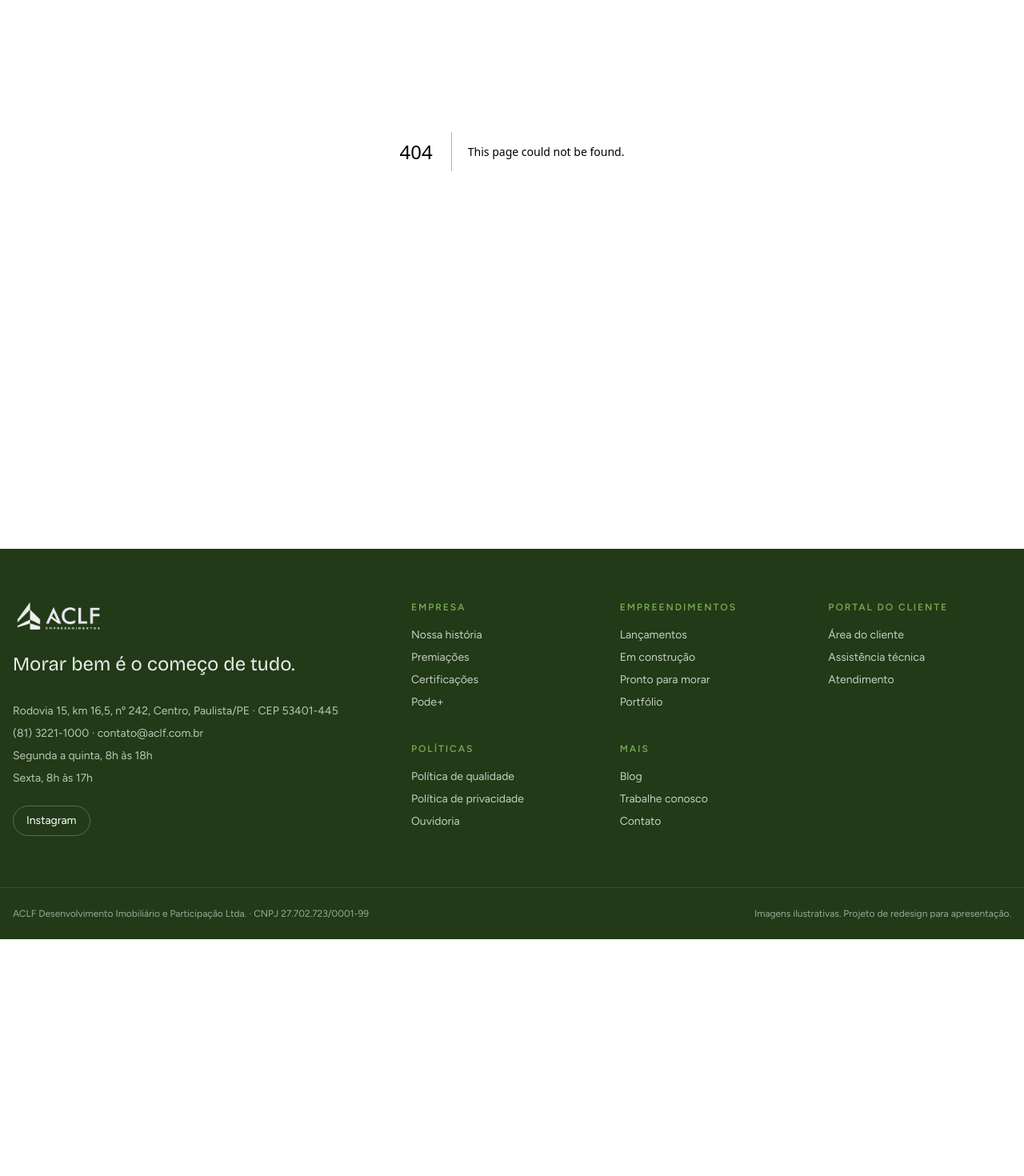
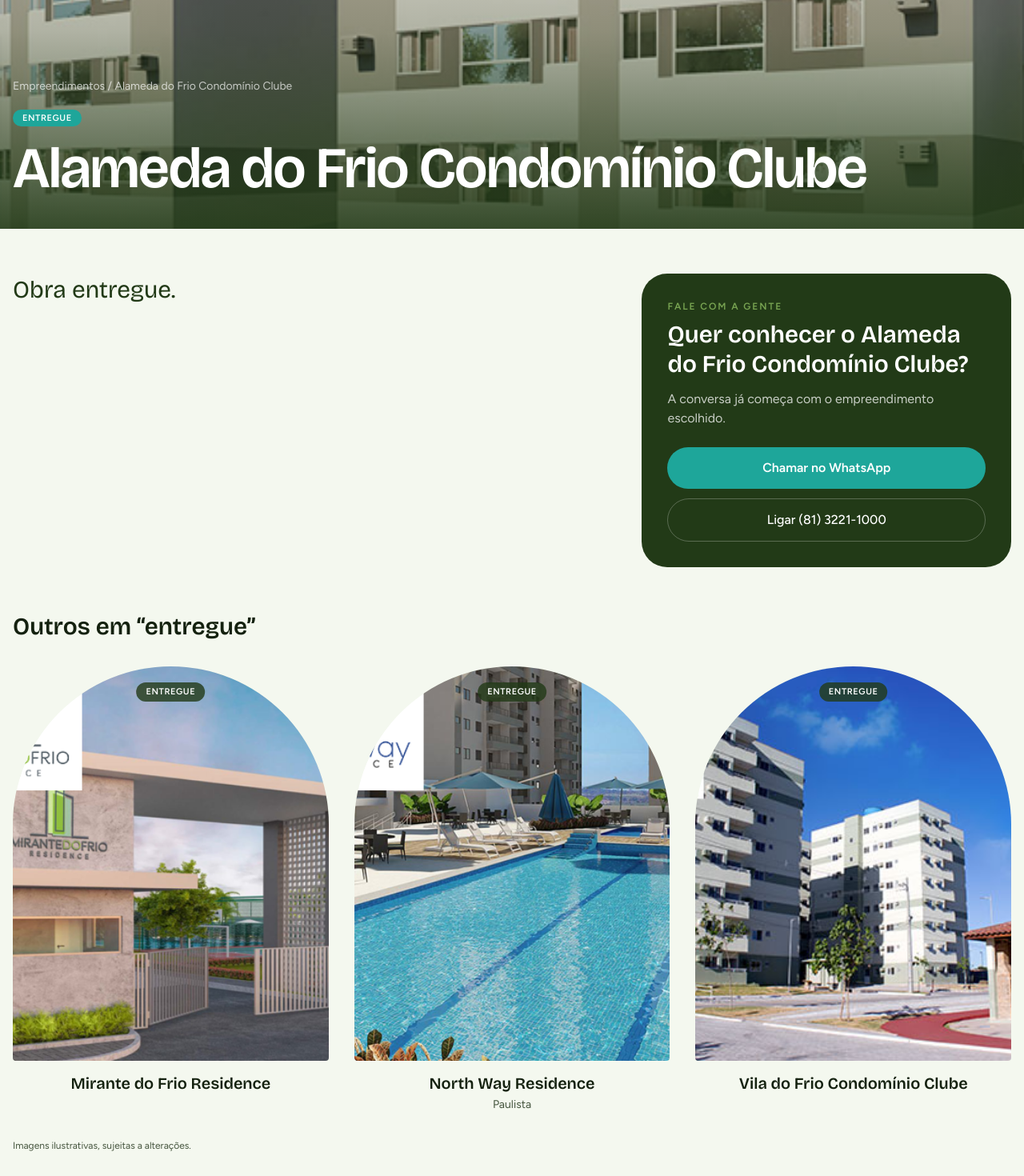
Before and after one commit to joaobatis1a/aclf-mvp, a Next.js app: page /imovel/alameda-do-frio in a window 1280 px wide. Before the commit this address had no page. Shown: the part 320-1790 px from the top of the page at 80% size. Before the commit the page ends 1494 px from the top, so only its background shows below. Built offline with nearby package versions, Linux system fonts and the light colour scheme.

Commit message:
feat: add property detail page with gallery and contextual contact

```diff
--- /dev/null
+++ b/src/app/imovel/[slug]/page.tsx
@@ -0,0 +1,139 @@
+import type { Metadata } from "next";
+import Image from "next/image";
+import Link from "next/link";
+import { notFound } from "next/navigation";
+import Gallery from "@/components/Gallery";
+import PropertyCard, { specsOf } from "@/components/PropertyCard";
+import { site } from "@/config/site";
+import { getProperty, phaseLabel, properties } from "@/data/properties";
+
+export function generateStaticParams() {
+  return properties.map((p) => ({ slug: p.slug }));
+}
+
+export async function generateMetadata({ params }: PageProps<"/imovel/[slug]">): Promise<Metadata> {
+  const { slug } = await params;
+  const p = getProperty(slug);
+  return p ? { title: p.name, description: p.summary } : {};
+}
+
+export default async function PropertyPage({ params }: PageProps<"/imovel/[slug]">) {
+  const { slug } = await params;
+  const p = getProperty(slug);
+  if (!p) notFound();
+
+  const where = [p.neighborhood, p.city].filter(Boolean).join(" · ");
+  const specs = specsOf(p);
+  const wa = `${site.whatsappHref}?text=${encodeURIComponent(`Olá! Quero saber mais sobre o ${p.name}.`)}`;
+  const related = properties.filter((o) => o.slug !== p.slug && o.phase === p.phase).slice(0, 3);
+
+  return (
+    <>
+      <section className="relative">
+        <div className="relative h-[62vh] min-h-[26rem] w-full bg-forest">
+          <Image src={p.cover} alt={`${p.name}`} fill priority sizes="100vw" className="object-cover" />
+          <div className="absolute inset-0 bg-gradient-to-t from-forest/90 via-forest/30 to-transparent" />
+          <div className="container-x absolute inset-x-0 bottom-0 pb-10 text-white">
+            <nav aria-label="Trilha" className="mb-4 text-sm text-white/70">
+              <Link href="/empreendimentos" className="hover:text-white">Empreendimentos</Link> / {p.name}
+            </nav>
+            <span className="rounded-full bg-teal px-3 py-1 text-[11px] font-semibold uppercase tracking-wider">{phaseLabel[p.phase]}</span>
+            <h1 className="mt-4 font-display text-5xl font-semibold leading-none tracking-tight sm:text-7xl">{p.name}</h1>
+            {where && <p className="mt-3 text-lg text-white/85">{where}</p>}
+          </div>
+        </div>
+      </section>
+
+      <div className="container-x grid gap-12 py-14 lg:grid-cols-[1.6fr_1fr]">
+        <div className="space-y-14">
+          <div>
+            <p className="font-display text-2xl leading-snug text-forest sm:text-3xl">{p.summary}</p>
+            {specs.length > 0 && (
+              <ul className="mt-8 flex flex-wrap gap-3">
+                {specs.map((s) => (
+                  <li key={s} className="rounded-full border border-line bg-white px-5 py-2.5 text-sm font-semibold">{s}</li>
+                ))}
+              </ul>
+            )}
+          </div>
+
+          {p.amenities && (
+            <section aria-labelledby="lazer">
+              <p className="eyebrow">Lazer</p>
+              <h2 id="lazer" className="mt-2 font-display text-3xl font-semibold">O condomínio clube</h2>
+              <ul className="mt-6 grid gap-3 sm:grid-cols-2">
+                {p.amenities.map((a) => (
+                  <li key={a} className="flex items-center gap-3 rounded-2xl bg-white px-5 py-4">
+                    <span className="size-2.5 rounded-full bg-teal" aria-hidden />
+                    {a}
+                  </li>
+                ))}
+              </ul>
+            </section>
+          )}
+
+          {p.highlights && (
+            <section aria-labelledby="diferenciais">
+              <p className="eyebrow">Diferenciais</p>
+              <h2 id="diferenciais" className="mt-2 font-display text-3xl font-semibold">Por que aqui</h2>
+              <ul className="mt-6 space-y-3 text-lg">
+                {p.highlights.map((h) => (
+                  <li key={h} className="border-b border-line pb-3">{h}</li>
+                ))}
+              </ul>
+            </section>
+          )}
+        </div>
+
+        <aside className="lg:sticky lg:top-32 lg:self-start">
+          <div className="rounded-[2rem] bg-forest p-8 text-white">
+            <p className="eyebrow !text-leaf">Fale com a gente</p>
+            <h2 className="mt-2 font-display text-3xl font-semibold leading-tight">Quer conhecer o {p.name}?</h2>
+            <p className="mt-3 text-white/75">A conversa já começa com o empreendimento escolhido.</p>
+            <a href={wa} target="_blank" rel="noopener noreferrer" className="mt-6 block rounded-full bg-teal px-6 py-3.5 text-center font-semibold text-white transition hover:bg-teal-deep">
+              Chamar no WhatsApp
+            </a>
+            <a href={site.phoneHref} className="mt-3 block rounded-full border border-white/25 px-6 py-3.5 text-center font-medium transition hover:bg-white hover:text-forest">
+              Ligar {site.phone}
+            </a>
+          </div>
+        </aside>
+      </div>
+
+      {p.gallery && (
+        <section className="container-x pb-14" aria-labelledby="galeria">
+          <p className="eyebrow">Galeria</p>
+          <h2 id="galeria" className="mb-6 mt-2 font-display text-3xl font-semibold">Veja o projeto por dentro e por fora</h2>
+          <Gallery images={p.gallery} name={p.name} />
+        </section>
+      )}
+
+      {p.floorPlan && (
+        <section className="container-x pb-14" aria-labelledby="planta">
+          <p className="eyebrow">Planta</p>
+          <h2 id="planta" className="mb-6 mt-2 font-display text-3xl font-semibold">Apartamento tipo</h2>
+          <div className="relative aspect-[16/10] overflow-hidden rounded-3xl border border-line bg-white">
+            <Image src={p.floorPlan} alt={`Planta do apartamento tipo do ${p.name}`} fill sizes="(min-width: 1024px) 70rem, 100vw" className="object-contain p-4" />
+          </div>
+        </section>
+      )}
+
+      {related.length > 0 && (
+        <section className="container-x pb-8" aria-labelledby="outros">
+          <h2 id="outros" className="mb-8 font-display text-3xl font-semibold">Outros em “{phaseLabel[p.phase].toLowerCase()}”</h2>
+          <ul className="grid gap-8 sm:grid-cols-2 lg:grid-cols-3">
+            {related.map((r) => (
+              <li key={r.slug}><PropertyCard property={r} /></li>
+            ))}
+          </ul>
+        </section>
+      )}
+
+      <div className="container-x pb-4">
+        <p className="text-xs leading-relaxed text-ink-soft">
+          Imagens ilustrativas, sujeitas a alterações. {p.registry}
+        </p>
+      </div>
+    </>
+  );
+}
--- /dev/null
+++ b/src/components/Gallery.tsx
@@ -0,0 +1,74 @@
+"use client";
+
+import Image from "next/image";
+import { useCallback, useEffect, useState } from "react";
+
+export default function Gallery({ images, name }: { images: string[]; name: string }) {
+  const [active, setActive] = useState<number | null>(null);
+
+  const close = useCallback(() => setActive(null), []);
+  const step = useCallback(
+    (d: number) => setActive((i) => (i === null ? i : (i + d + images.length) % images.length)),
+    [images.length],
+  );
+
+  useEffect(() => {
+    if (active === null) return;
+    const onKey = (e: KeyboardEvent) => {
+      if (e.key === "Escape") close();
+      if (e.key === "ArrowRight") step(1);
+      if (e.key === "ArrowLeft") step(-1);
+    };
+    document.addEventListener("keydown", onKey);
+    document.body.style.overflow = "hidden";
+    return () => {
+      document.removeEventListener("keydown", onKey);
+      document.body.style.overflow = "";
+    };
+  }, [active, close, step]);
+
+  return (
+    <>
+      <ul className="grid auto-rows-[10rem] grid-cols-2 gap-3 sm:auto-rows-[14rem] md:grid-cols-4">
+        {images.map((src, i) => (
+          <li key={src} className={i % 7 === 0 ? "col-span-2 row-span-2" : ""}>
+            <button
+              type="button"
+              onClick={() => setActive(i)}
+              className="group relative block size-full overflow-hidden rounded-2xl bg-paper-deep"
+              aria-label={`Ampliar imagem ${i + 1} de ${images.length} do ${name}`}
+            >
+              <Image
+                src={src}
+                alt={`${name}: imagem ${i + 1}`}
+                fill
+                sizes="(min-width: 768px) 25vw, 50vw"
+                className="object-cover transition duration-700 group-hover:scale-105"
+              />
+            </button>
+          </li>
+        ))}
+      </ul>
+
+      {active !== null && (
+        <div role="dialog" aria-modal="true" aria-label={`Galeria do ${name}`} className="fixed inset-0 z-[100] grid place-items-center bg-forest/95 p-4">
+          <button type="button" onClick={close} className="absolute right-4 top-4 rounded-full bg-white/10 px-4 py-2 text-sm font-medium text-white hover:bg-white/20">
+            Fechar
+          </button>
+          <button type="button" onClick={() => step(-1)} aria-label="Imagem anterior" className="absolute left-3 top-1/2 grid size-12 -translate-y-1/2 place-items-center rounded-full bg-white/10 text-2xl text-white hover:bg-white/20">
+            ‹
+          </button>
+          <button type="button" onClick={() => step(1)} aria-label="Próxima imagem" className="absolute right-3 top-1/2 grid size-12 -translate-y-1/2 place-items-center rounded-full bg-white/10 text-2xl text-white hover:bg-white/20">
+            ›
+          </button>
+          <div className="relative h-[80vh] w-full max-w-6xl">
+            <Image src={images[active]} alt={`${name}: imagem ${active + 1}`} fill sizes="100vw" className="object-contain" />
+          </div>
+          <p className="absolute bottom-4 text-sm text-white/70">
+            {active + 1} / {images.length} · Imagem ilustrativa
+          </p>
+        </div>
+      )}
+    </>
+  );
+}
```
